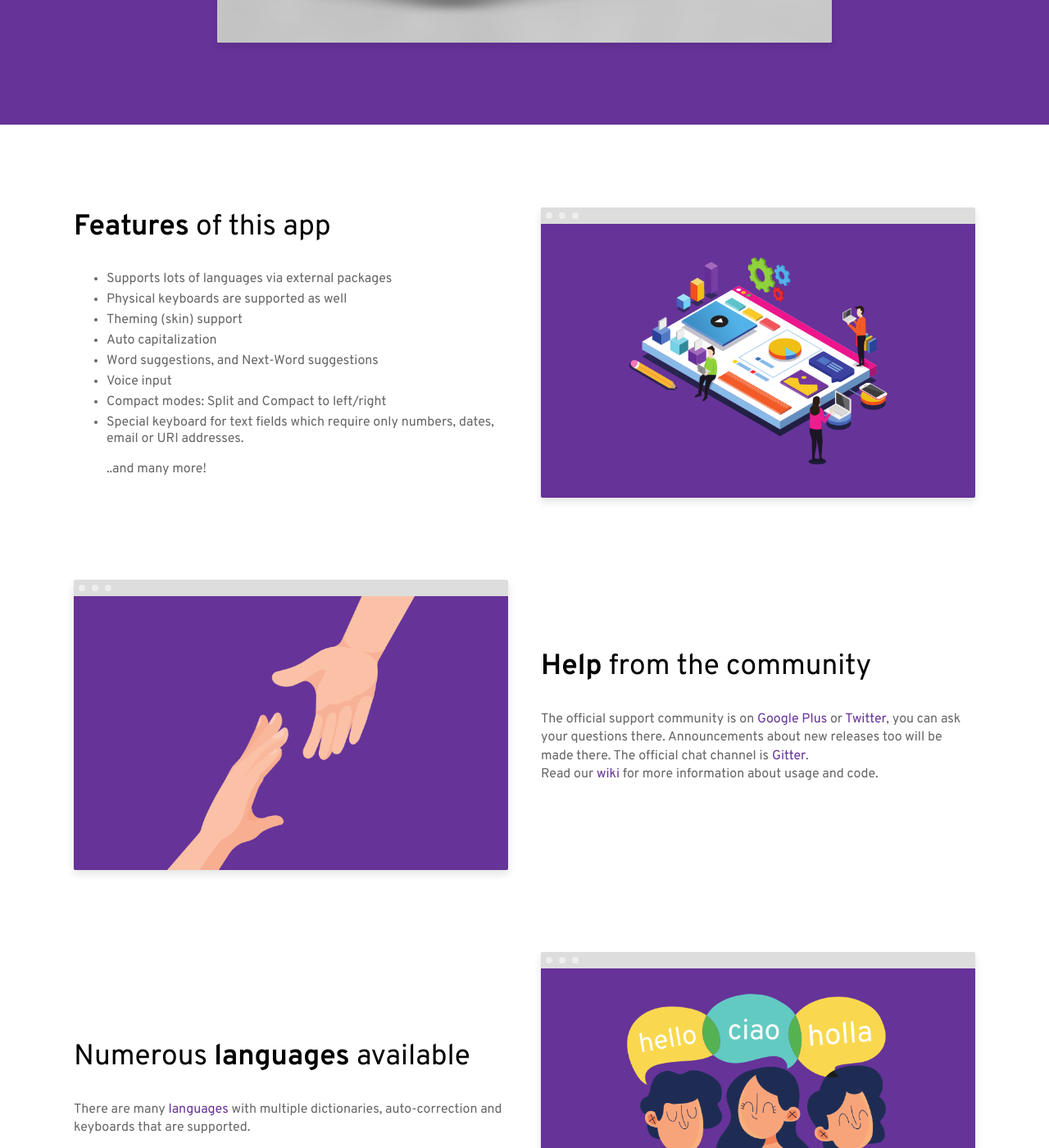
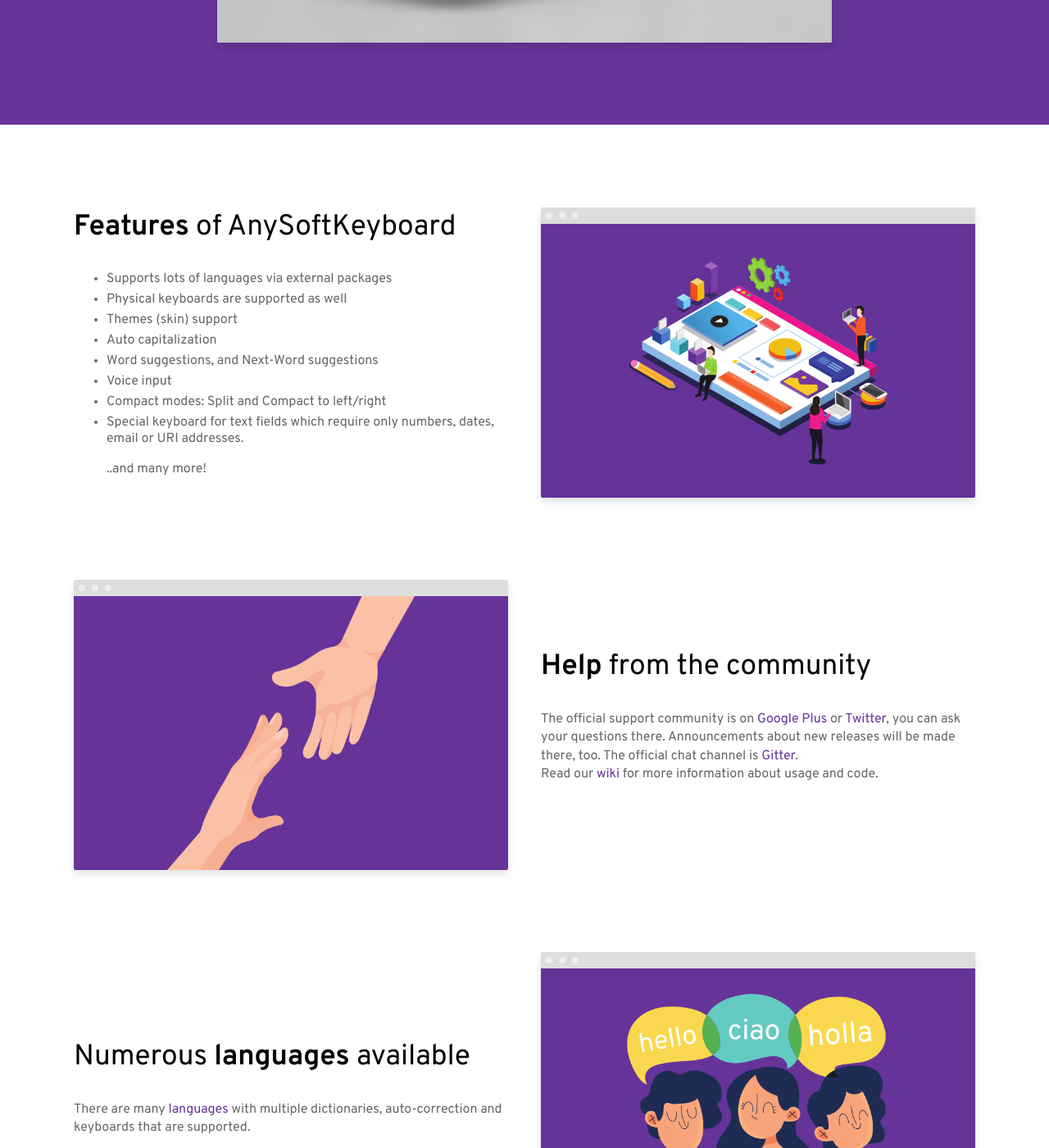
Before and after one commit to AnySoftKeyboard/AnySoftKeyboard.github.io, a Jekyll site: the page built from index.html, in a window 1280 px wide and 1400 px high, scrolled down 821 px. Shown: the whole window at 82% size. Built offline with Jekyll 4.4.1, drawn with Linux system fonts in a browser that asks for light colours; some web fonts are replaced; some of the changed text lies outside the part shown.

```diff
--- a/_layouts/default.html
+++ b/_layouts/default.html
@@ -35,7 +35,7 @@
 					</ul>
 					{% endfor %}
 				</div>
-				<p class="copyright">&copy; {{ site.time | date: '%Y' }} • <a href="/privacy-policy">Privacy</a> • <a href="/privacy-policy-beta">Beta Builds Privacy</a> </p>
+				<p class="copyright">&copy; {{ site.time | date: '%Y' }} • <a href="/privacy-policy">Privacy</a> </p>
 			</div>
 		</footer>
 		<script>
--- a/download.html
+++ b/download.html
@@ -1,8 +1,8 @@
 ---
-title: Download Page
+title:
 description:
 ---
-		<h2 class="editable">You can <strong>download</strong> this app from Play Store or F-Droid.</h2>
+		<h2 class="editable">You can download <strong>AnySoftKeyboard</strong> from Play Store or F-Droid.</h2>
 		<div class="center-text">
 		<a href="https://play.google.com/store/apps/details?id=com.menny.android.anysoftkeyboard" target="_blank" rel="noopener"><img class="not-full" src="/images/en-play-badge.png" width="250px" height="74px"/></a>
 		<a href="https://f-droid.org/repository/browse/?fdid=com.menny.android.anysoftkeyboard" target="_blank" rel="noopener"><img class="not-full" src="/images/f-droid.png" width="212px" height="74px"/></a>
--- a/index.html
+++ b/index.html
@@ -4,7 +4,7 @@ title: AnySoftKeyboard
 <section class="hero">
 	<div class="text-container">
 		<h1 class="editable">The only Android keyboard <strong>you'll ever need</strong></h1>
-		<p class="subtext editable">Free an in Freedom and Free as in Free Beer.</p>
+		<p class="subtext editable">Free an in speech <strong>and</strong> Free as in beer.</p>
 		<div class="cta button alt"><a href="/download">Download Now</a></div>
 		<div>
 			<img src="/images/phone-graphic.png" alt="Screenshot" class="screenshot editable" />
@@ -16,11 +16,11 @@ title: AnySoftKeyboard
 	<section>
 		<div class="container flex">
 			<div class="text editable">
-				<h2><strong>Features</strong> of this app</h2>
+				<h2><strong>Features</strong> of AnySoftKeyboard</h2>
 					<ul>
 					<li>Supports lots of languages via external packages</li>
 					<li>Physical keyboards are supported as well</li>
-					<li>Theming (skin) support</li>
+					<li>Themes (skin) support</li>
 					<li>Auto capitalization</li>
 					<li>Word suggestions, and Next-Word suggestions</li>
 					<li>Voice input</li>
@@ -39,7 +39,7 @@ title: AnySoftKeyboard
 		<div class="container flex">
 			<div class="text editable">
 				<h2><strong>Help</strong> from the community</h2>
-				<p>The official support community is on <a href="https://plus.google.com/communities/106050362696748221135" target="_blank" rel="noopener">Google Plus</a> or <a href="https://twitter.com/AnySoftKeyboard" target="_blank" rel="noopener">Twitter</a>, you can ask your questions there. Announcements about new releases too will be made there.
+				<p>The official support community is on <a href="https://plus.google.com/communities/106050362696748221135" target="_blank" rel="noopener">Google Plus</a> or <a href="https://twitter.com/AnySoftKeyboard" target="_blank" rel="noopener">Twitter</a>, you can ask your questions there. Announcements about new releases will be made there, too.
 				The official chat channel is <a href="https://gitter.im/AnySoftKeyboard/" target="_blank" ref="noopener">Gitter</a>.<br />
 				Read our <a href="https://github.com/AnySoftKeyboard/AnySoftKeyboard/wiki" target="_blank" rel="noopener">wiki</a> for more information about usage and code.</p>
 			</div>
```
Also changed, not shown: _staff_members/friesenkiwi.md (added, +7 -0 lines), privacy-policy-beta.html (deleted, +0 -24 lines), images/friesenkiwi.png (added).
